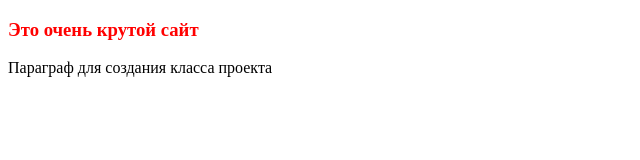
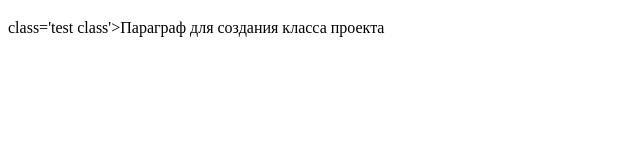
Before and after one commit to nnnikserrrr/CSS-course, a plain HTML site: page CSS course/index.html in a window 1280 px wide. Shown: the whole page, without its empty margins (0-640 px from the left). Drawn offline with Linux system fonts and the light colour scheme.

Commit message:
test commit

```diff
--- a/CSS course/index.html
+++ b/CSS course/index.html
@@ -7,11 +7,9 @@
     <link rel="stylesheet" href="01_selectors.css">
 </head>
 <body>
-
 <header>
-    <h3>Это очень крутой сайт</h3>
-		<p  class='test class'>Параграф для создания класса проекта</p>
+    <h3></h3>
+		<p>  class='test class'>Параграф для создания класса проекта</p>
 </header>
-
 </body>
 </html>
```
